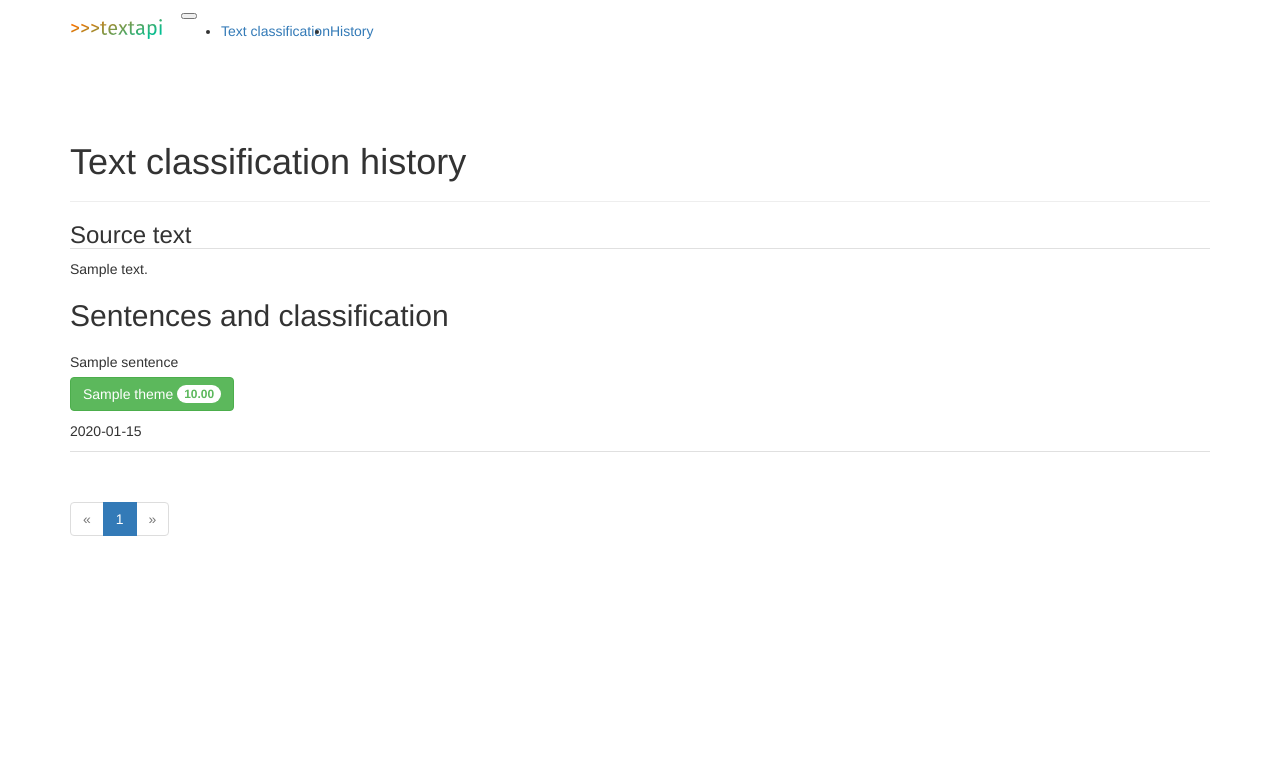
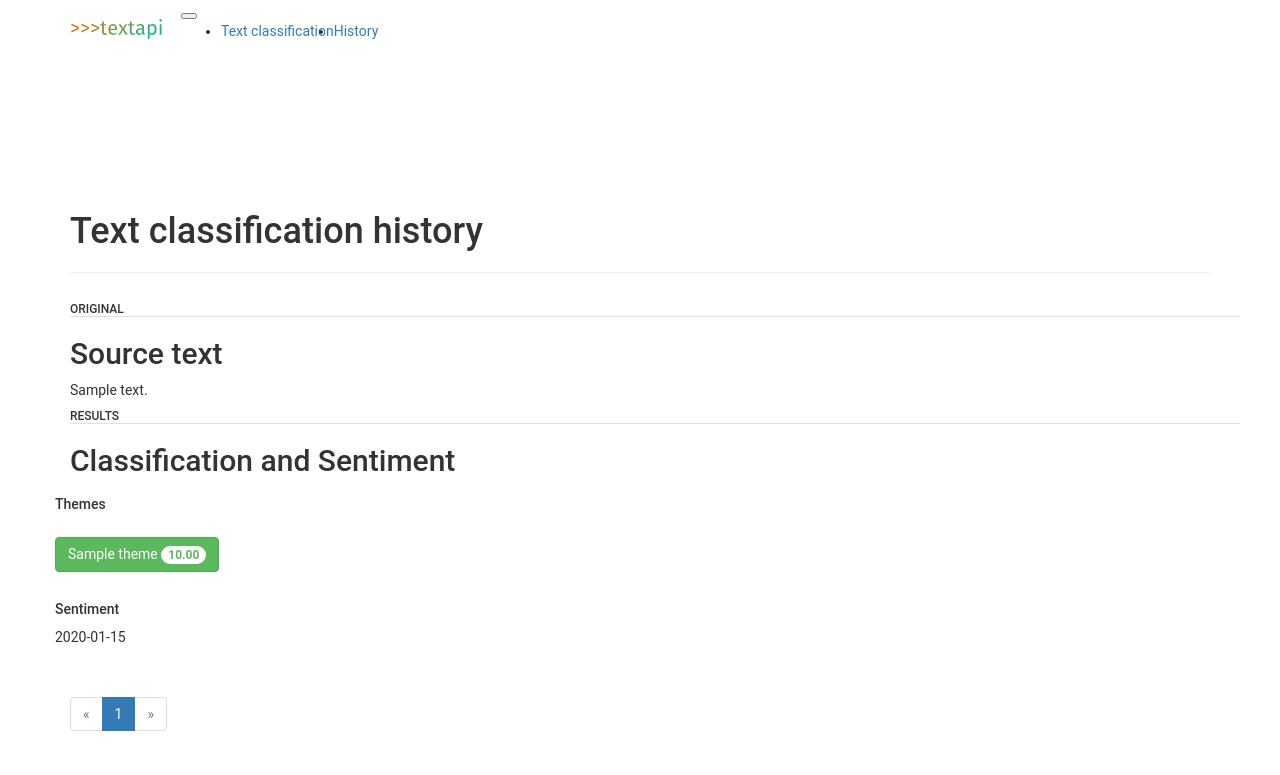
Before and after one commit to emil2099/TextApi, a Python web app: template app/templates/history.html in a window 1280 px wide. Shown: the top 775 px of the page. Run offline with Jinja, Linux system fonts and the light colour scheme; the template is opened without the code that fills it: most values are stand-ins (such as "Sample title", 1, 10 or a date in 2020); some libraries are stand-ins or nearby versions.

Commit message:
Put sections into containers, fixed formatting on text.html

```diff
--- a/app/static/styles.css
+++ b/app/static/styles.css
@@ -8,7 +8,6 @@ ul.sentences li.sentence{
 	padding: 0px;
 	padding-top: 10px;
 	padding-bottom: 10px;
-	border-bottom: 1px solid #e0e0e0;
 }
 
 ul.sentences li.sentence:hover {
@@ -17,6 +16,7 @@ ul.sentences li.sentence:hover {
 
 h3.theme {
     margin-top: 5px;
+
 }
 
 h3.section {
@@ -24,5 +24,22 @@ h3.section {
 }
 
 .container.body {
-    padding-top: 30px
+    padding-top: 70px
 }
+
+.container {
+    font-family: 'Roboto', sans-serif;
+}
+
+.body {
+
+}
+
+.page-header {
+    padding-top: 10px;
+    padding-bottom: 10px;
+}
+
+h6 {
+    border-bottom: 1px solid #e0e0e0;
+}
--- a/app/templates/_texts.html
+++ b/app/templates/_texts.html
@@ -1,10 +1,13 @@
-{% if text %}
-    <h3 class="section">Source text</h3>
-    <p>{{ text.text }}</p>
-{% endif %}
+<!--{% if text %}
+    <div class="container">
+        <h3 class="section py-3">Source text</h3>
+        <p class="section1">{{ text.text }}</p>
+    </div>
+{% endif %}-->
 
-{% if text.sentences %}
-    <h2 class="section">Sentences and classification</h2>
+<!--{% if text.sentences %}
+    <div class="container">
+        <h3 class="section py-2">Sentences and classification</h3>
         <ul class="sentences">
             {% for sentence in text.sentences %}
             <li class="sentence">
@@ -18,4 +21,56 @@
             </li>
             {% endfor %}
         </ul>
+    </div>
+{% endif %}-->
+
+    <section id=Section1">
+        <div class="container">
+            <!--<div class="row pt-4 align-items-center">-->
+            <div class="row pt-4">
+                <!--<div class="col d-none d-md-block align-self-top">-->
+               <div class="col">
+                   <h6 class="text-uppercase text-black-40">Original</h6>
+                   {% if text %}
+                    <h2>Source text</h2>
+                    <p class="section1">{{ text.text }}</p>
                    {% endif %}
+               </div>
+            <div class="col">
+                {% if text.sentences %}
+                <h6 class="text-uppercase text-black-40">Results</h6>
+                <h2>Classification and Sentiment</h2>
+                <!--<p>Sed ut perspiciatis unde omnis iste natus error
+                sit voluptatem accusantium doloremque laudantium,
+                totam rem aperiam..</p> -->
+                <!-- columns can be nested -->
+                       <div class="row">
+                         <div class="d-none d-md-block col">
+                            <h5>Themes</h5>
+                              <h3 class="theme">
+                                  <ul class="sentences">
+                                    {% for sentence in text.sentences %}
+                                    <li class="sentence">
+                                        <!--{{ sentence.sentence }}-->
+                                        <h3 class="theme">
+                                            {% for theme in sentence.themes %}
+                                                <button type="button" class="btn btn-success">{{ theme.theme }} <span class="badge badge-light">{{ "{:.2f}".format(theme.score) }}</span></button>
+                                            {% endfor %}
+                                        </h3>
+                                    </li>
+                                    {% endfor %}
+                                </ul>
+                              </h3>
+                             <!--<a href="#" class="d-block">learn more</a>-->
+                          </div>
+                          <div class="d-none d-lg-block col">
+                             <h5>Sentiment</h5>
+                              <p>{% for sentence in text.sentences %}{{ sentence.sentiment }}{% endfor %}<p>
+                              <!--<a href="#" class="d-block">learn more</a>-->
+                          </div>
+                       </div>
+            {% endif %}
+            </div>
+            </div>
+          </div>
+        </section>
--- a/app/templates/base.html
+++ b/app/templates/base.html
@@ -7,6 +7,7 @@
 <link rel="shortcut icon" href="{{ url_for('static', filename='favicon.ico') }}" type="image/x-icon">
 <link rel="icon" href="{{ url_for('static', filename='favicon.ico') }}" type="image/x-icon">
 <link rel="stylesheet" type="text/css" href="{{ url_for('static', filename='styles.css') }}">
+<link href="https://fonts.googleapis.com/css?family=IBM+Plex+Serif" rel="stylesheet">
 {% endblock %}
 
 {% block navbar %}
@@ -15,10 +16,10 @@
     ('/history', 'history', 'History')
 ] -%}
 
-<nav class="navbar navbar-expand-lg navbar-light bg-light">
+<nav class="navbar fixed-top navbar-expand-lg navbar-light bg-light">
     <div class="container">
         <a class="navbar-brand" href="/">
-            <img src="{{ url_for('static', filename='logo.svg') }}">
+            <img src="{{ url_for('static', filename='logo.svg') }}" class="img-fluid float-top">
         </a>
         <button class="navbar-toggler" type="button" data-toggle="collapse" data-target="#navbarNav" aria-controls="navbarNav" aria-expanded="false" aria-label="Toggle navigation">
             <span class="navbar-toggler-icon"></span>
```
Also changed, not shown: app/templates/classify.html (+5 -3 lines). Lines whose indentation alone changed are shown as unchanged.
